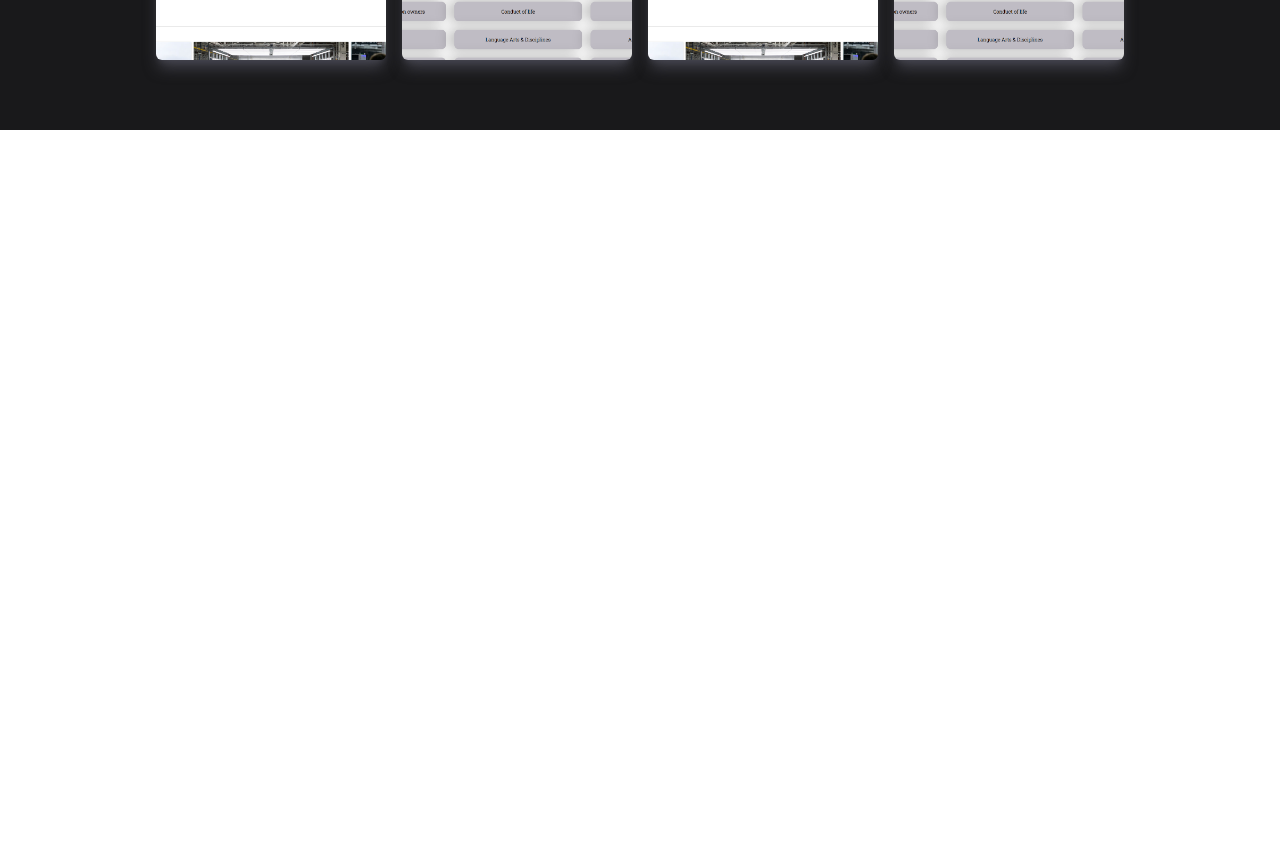
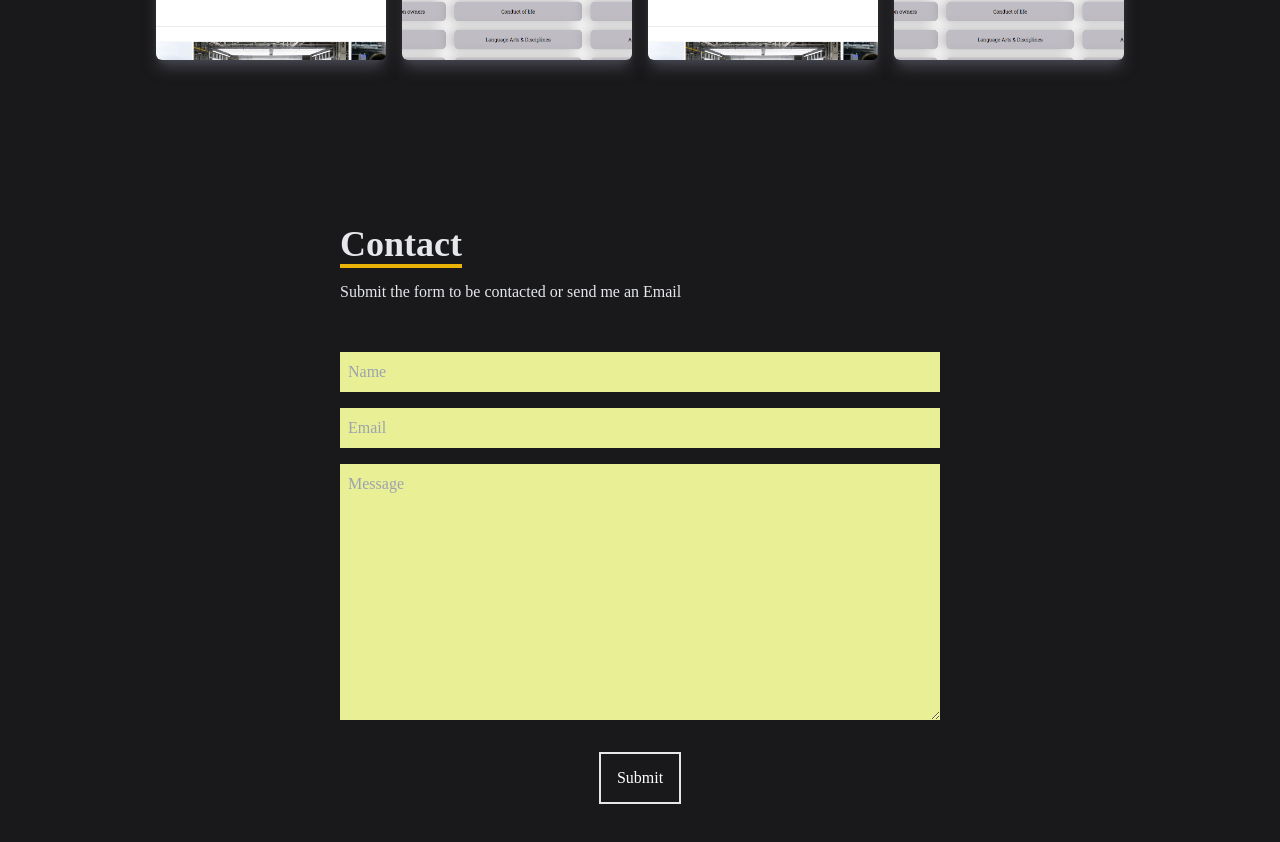
Before and after one commit to andresparraarze/mcchoma, a React (Create React App) app: page / in a window 1280 px wide. Shown: the part 3070-3912 px from the top of the page. Before the commit the page ends 3200 px from the top, so only its background shows below. Built offline with nearby package versions, Linux system fonts and the light colour scheme.

Commit message:
concact component addition with form and tailwind

```diff
--- a/package.json
+++ b/package.json
@@ -14,6 +14,7 @@
     "react-dom": "^18.2.0",
     "react-icons": "^4.4.0",
     "react-scripts": "5.0.1",
+    "react-scroll": "^1.8.7",
     "typescript": "^4.7.4",
     "web-vitals": "^2.1.4"
   },
--- a/src/App.tsx
+++ b/src/App.tsx
@@ -1,4 +1,5 @@
 import About from "./components/About";
+import Contact from "./components/Contact";
 import Homemain from "./components/Homemain";
 import Navbar from "./components/Navbar";
 import Projects from "./components/Projects";
@@ -13,6 +14,7 @@ function App() {
       <About/>
       <Skills/>
       <Projects/>
+      <Contact/>
     </div>
   );
 }
--- /dev/null
+++ b/src/components/Contact.jsx
@@ -0,0 +1,37 @@
+import React from 'react'
+
+const Contact = () => {
+  return (
+    <div name='contact-form' className='w-full h-screen bg-[#19191b] flex justify-center items-center p-4'>
+        <form className='flex flex-col max-w-[600px] w-full'
+            method='POST' action="https://getform.io/f/5f8cb07f-0b33-4132-b1e9-fba94e036cfa">
+            <div className='pb-8'>
+                <p className='text-4xl font-bold inline border-b-4 border-yellow-500 text-gray-200'>
+                    Contact
+                </p>
+                <p className='text-gray-200 py-4'>
+                    Submit the form to be contacted or send me an Email
+                </p>
+            </div>
+
+            {/*Name on form*/}
+            <input className='bg-[#e9ef95] p-2'
+            type="text" placeholder='Name' name='name'/>
+
+            {/*Email on form*/}
+            <input className='my-4 p-2 bg-[#e9ef95]'
+            type="email" placeholder='Email' name='email'/>
+
+            {/*Text on form*/}
+            <textarea className='bg-[#e9ef95] p-2'
+                name="message" rows="10" placeholder='Message'>
+            </textarea>
+            <button className='text-white border-2 hover:bg-yellow-500 hover:border-yellow-500 px-4 py-3 my-8 mx-auto flex items-center'>
+                Submit
+            </button>
+        </form>
+    </div>
+  )
+}
+
+export default Contact
```
Also changed, not shown: 1 other file (tests, documents, lock files or other folders).
